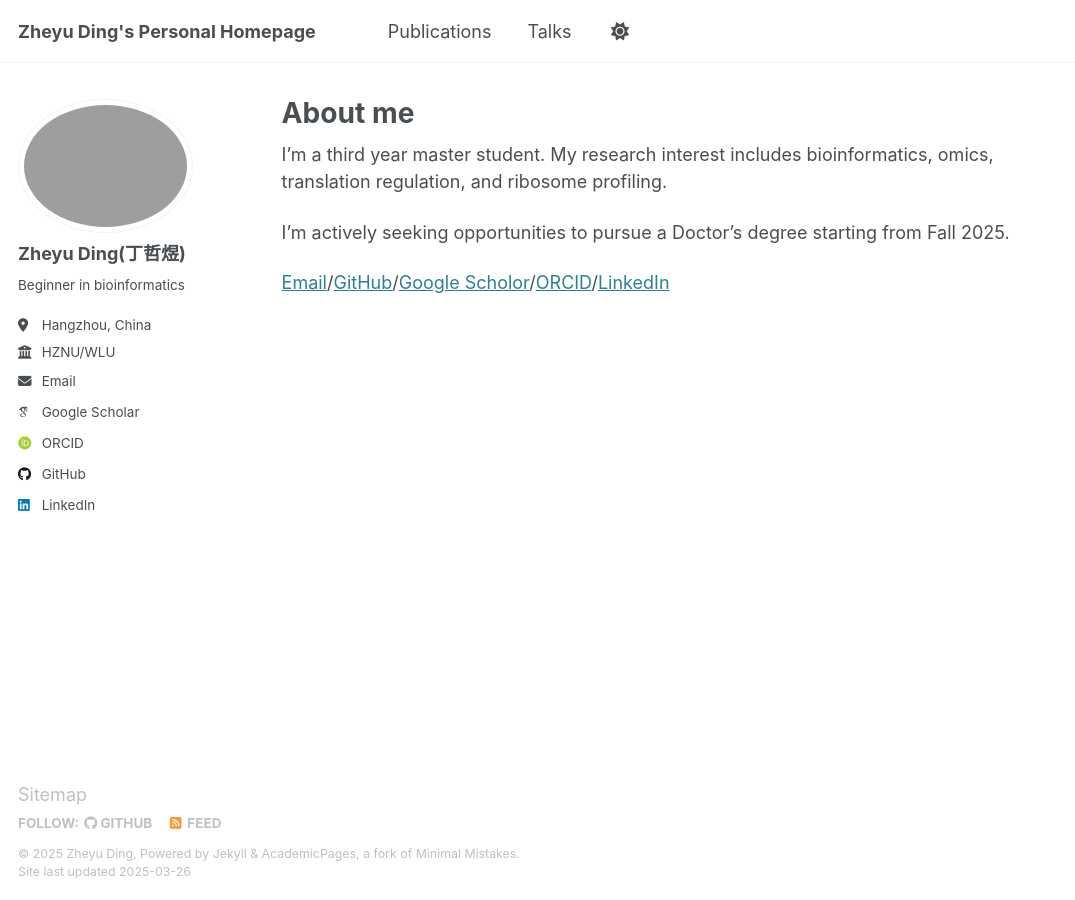
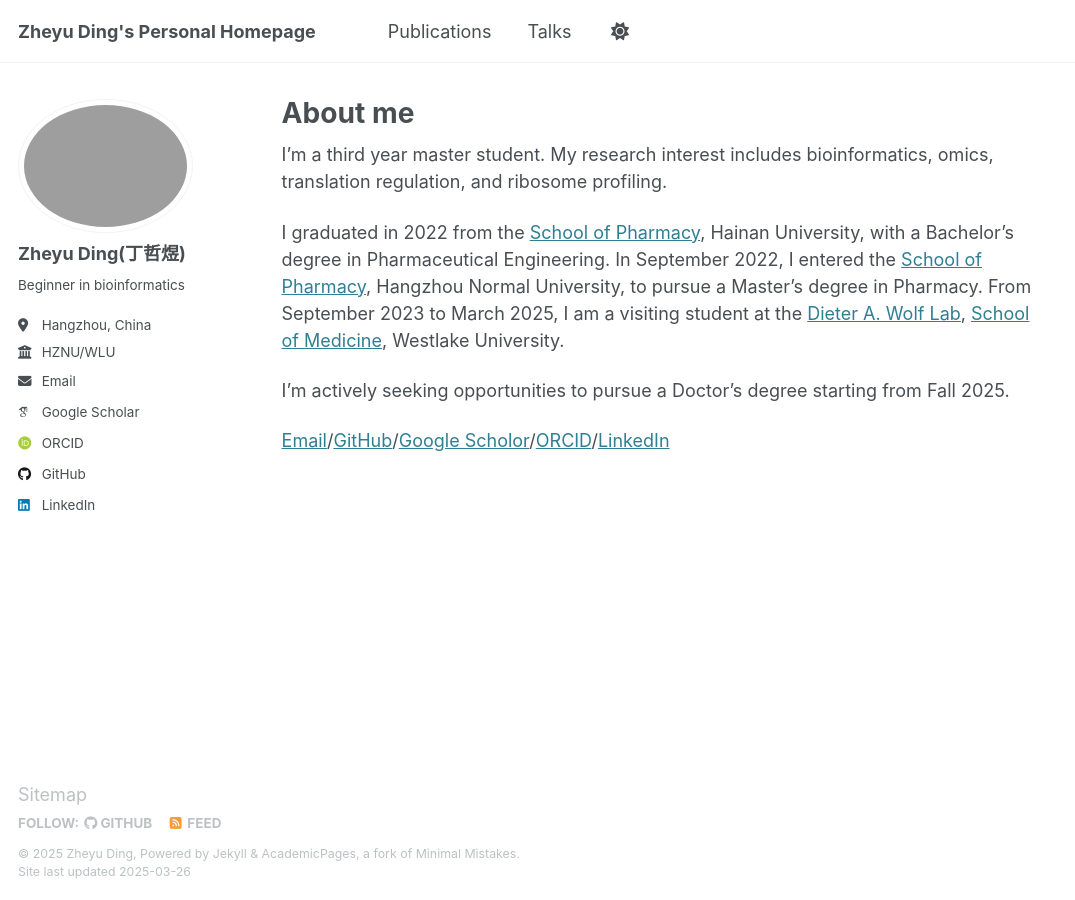
Before and after one commit to Zheyu-Ding/Zheyu-Ding.github.io, a Jekyll site: the page built from _pages/about.md, in a window 1280 px wide. Shown: the whole page, without its empty margins (0-1075 px from the left). Built offline with Jekyll 4.4.1, drawn with Linux system fonts in a browser that asks for light colours; some web fonts are replaced.

Commit message:
Update about.md

```diff
--- a/_pages/about.md
+++ b/_pages/about.md
@@ -10,7 +10,8 @@ redirect_from:
 
 I'm a third year master student. My research interest includes bioinformatics, omics, translation regulation, and ribosome profiling.
 
+I graduated in 2022 from the [School of Pharmacy](https://pharm.hainanu.edu.cn/), Hainan University, with a Bachelor's degree in Pharmaceutical Engineering. In September 2022, I entered the [School of Pharmacy](https://pharmacy.hznu.edu.cn/), Hangzhou Normal University, to pursue a Master's degree in Pharmacy. From September 2023 to March 2025, I am a visiting student at the [Dieter A. Wolf Lab](https://www.dieter-wolf-lab-westlakeuniversity.cn/), [School of Medicine](https://medicine.westlake.edu.cn/About/Overview/), Westlake University.
+
 I’m actively seeking opportunities to pursue a Doctor’s degree starting from Fall 2025.
 
-
 [Email](mailto:Zheyu-Ding@outlook.com)/[GitHub](https://github.com/Zheyu-Ding/)/[Google Scholor](https://scholar.google.com/citations?user=-qHpbDIAAAAJ&hl=en)/[ORCID](https://orcid.org/0009-0002-9560-0369)/[LinkedIn](http://www.linkedin.com/in/zheyuding)
```
